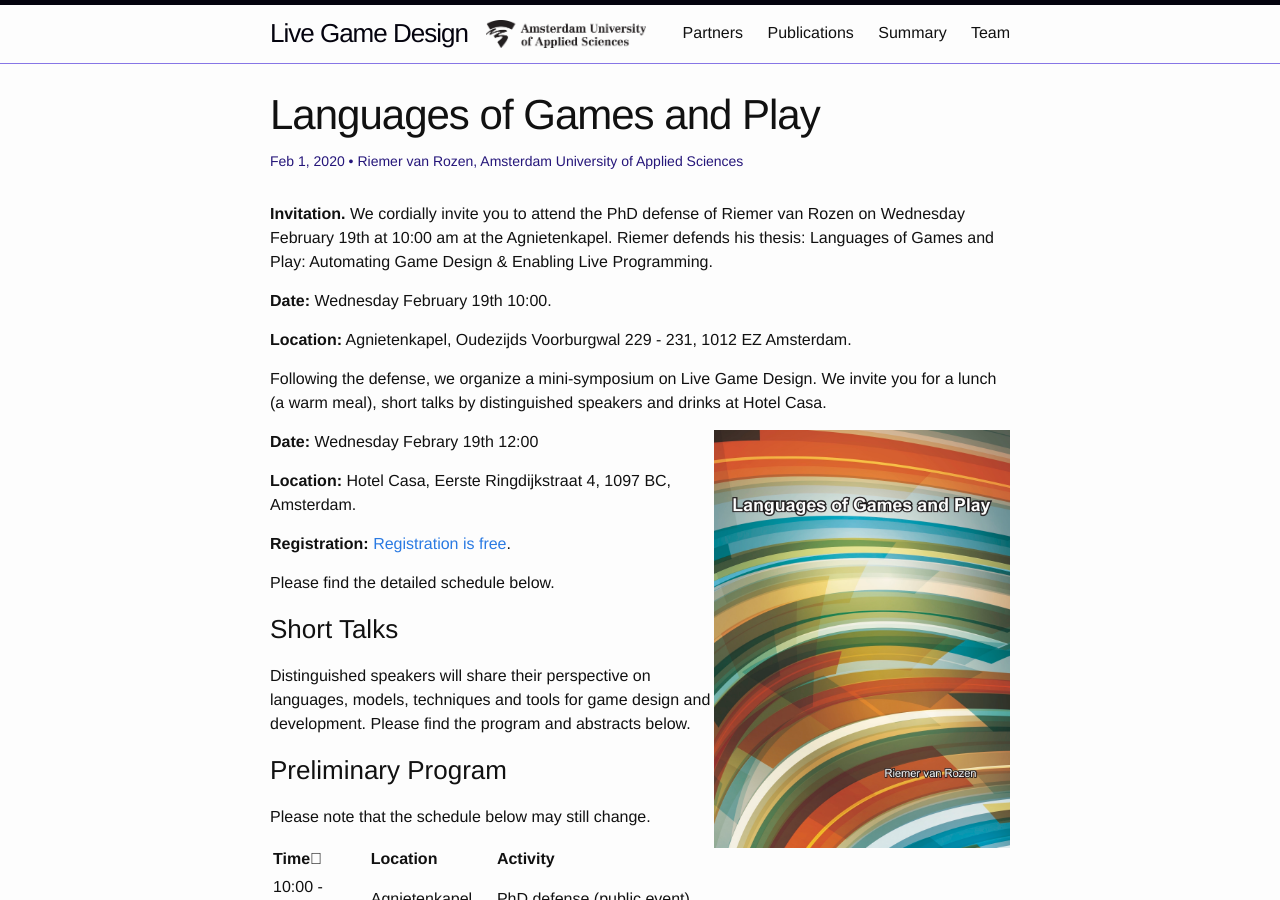
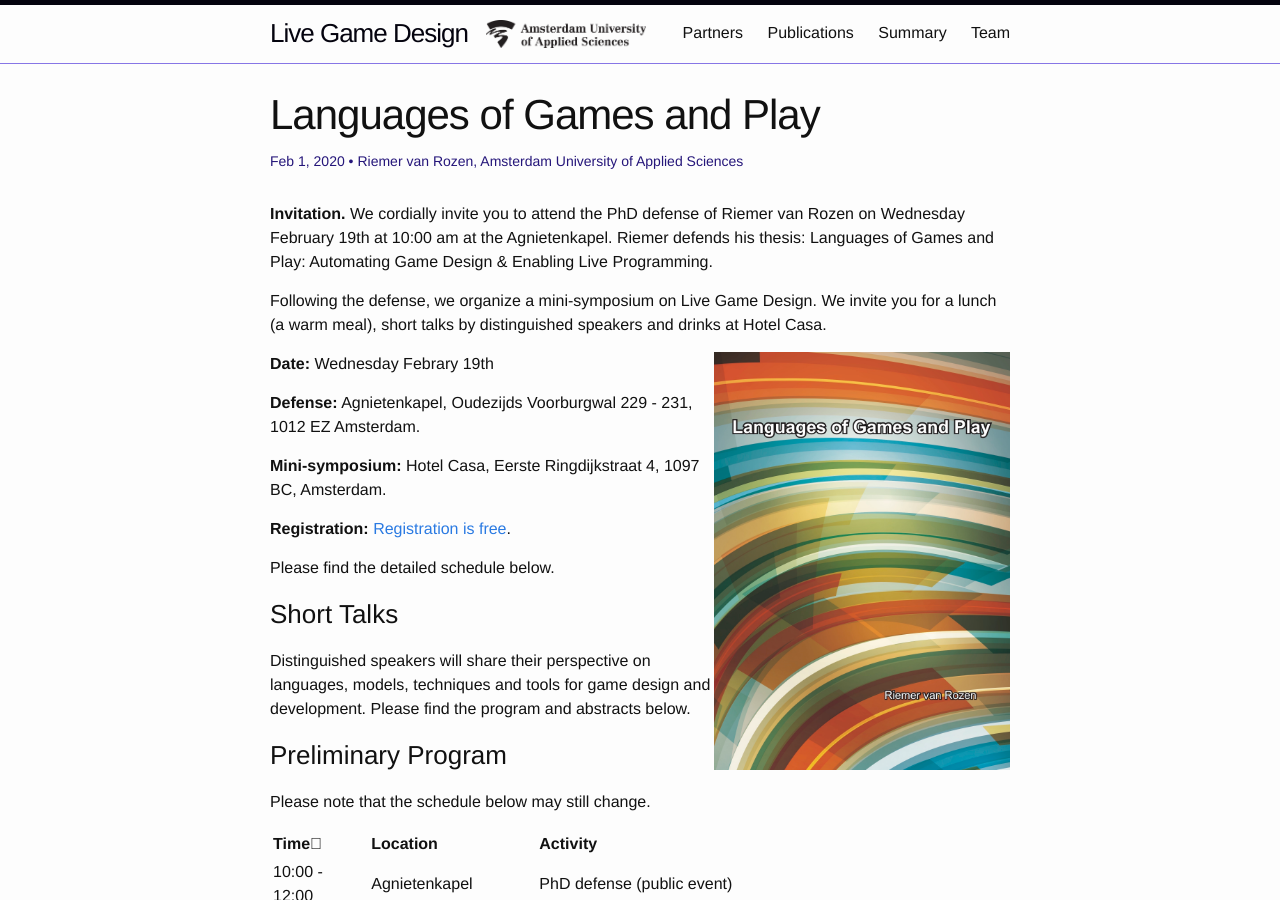
Before and after one commit to LiveGameDesign/LiveGameDesign.github.io, a Jekyll site: the page built from _posts/2020-01-28-Languages-of-Games-and-Play.md, in a window 1280 px wide and 900 px high. Built offline with Jekyll 4.4.1, drawn with Linux system fonts in a browser that asks for light colours; emoji names are drawn with the system emoji font.

Commit message:
add symposium

```diff
--- a/_posts/2020-01-28-Languages-of-Games-and-Play.md
+++ b/_posts/2020-01-28-Languages-of-Games-and-Play.md
@@ -8,17 +8,15 @@ categories: PhD defense
 **Invitation.**
 We cordially invite you to attend the PhD defense of Riemer van Rozen on Wednesday February 19th at 10:00 am at the Agnietenkapel. Riemer defends his thesis: Languages of Games and Play: Automating Game Design & Enabling Live Programming.
 
-**Date:** Wednesday February 19th 10:00.
-
-**Location:** Agnietenkapel, Oudezijds Voorburgwal 229 - 231, 1012 EZ Amsterdam.
-
 Following the defense, we organize a mini-symposium on Live Game Design. We invite you for a lunch (a warm meal), short talks by distinguished speakers and drinks at Hotel Casa.
 
 ![image alt >](/assets/Thesis_front_vRozen.jpg)
 
-**Date:** Wednesday Febrary 19th 12:00
+**Date:** Wednesday Febrary 19th
 
-**Location:** Hotel Casa, Eerste Ringdijkstraat 4, 1097 BC, Amsterdam.
+**Defense:** Agnietenkapel, Oudezijds Voorburgwal 229 - 231, 1012 EZ Amsterdam.
+
+**Mini-symposium:** Hotel Casa, Eerste Ringdijkstraat 4, 1097 BC, Amsterdam.
 
 **Registration:** [Registration is free](https://forms.gle/HvKScRCPc3piCoMZ6).
 
```
